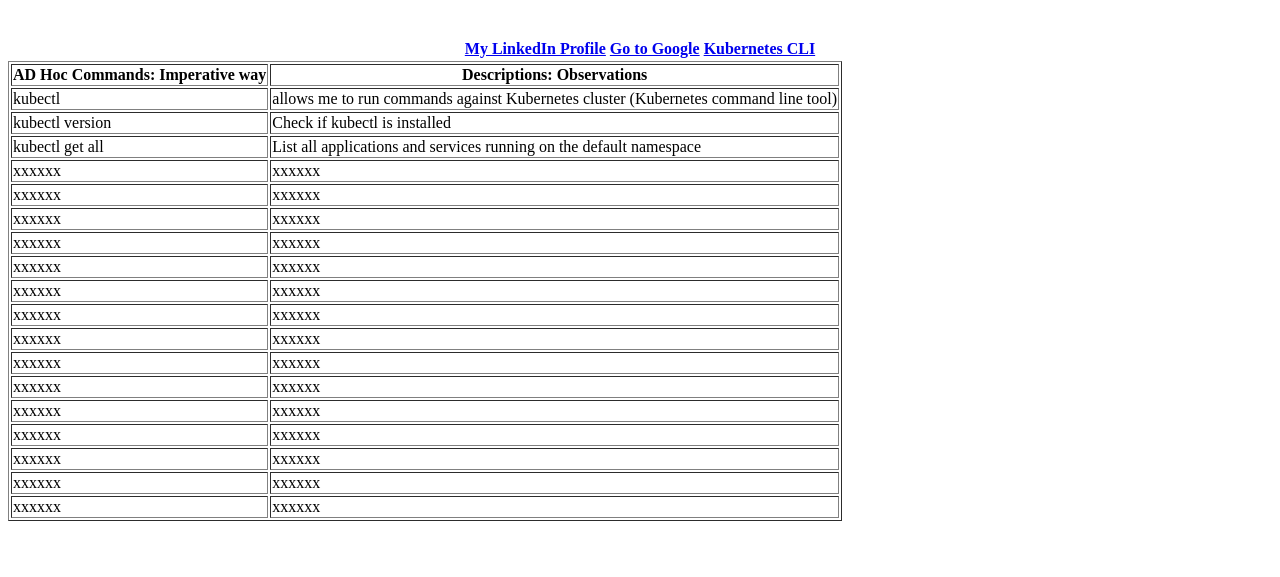
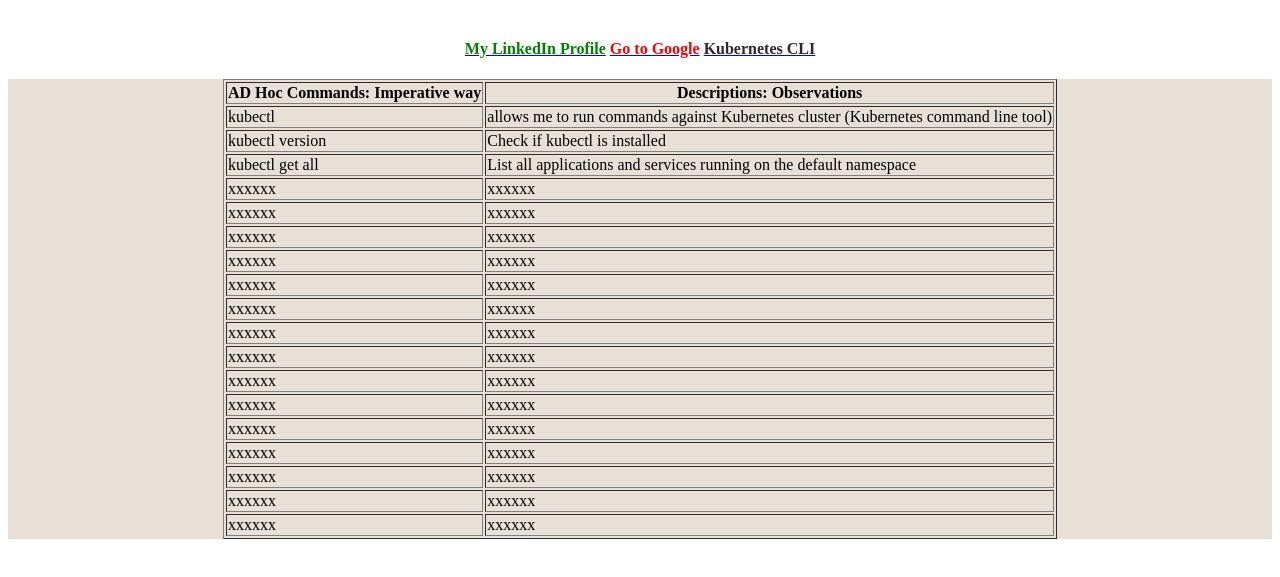
Before and after one commit to tchatua/french_python_developer, a plain HTML site: page a01_website/a04_kubernetes_cli.html in a window 1280 px wide. Shown: the part 61-638 px from the top of the page. Drawn offline with Linux system fonts and the light colour scheme.

Commit message:
span and div added on my html code

```diff
--- a/a01_website/a04_kubernetes_cli.html
+++ b/a01_website/a04_kubernetes_cli.html
@@ -12,11 +12,12 @@
         <!-- Barre des liens -->
         <table align="center">
             <tr>
-                <th><a href="https://www.linkedin.com/in/arristide-tchatua/" target="_blank">My LinkedIn Profile</a></th>
-                <th><a href="https://google.com" target="_blank">Go to Google</a></th>
-                <th><a href="a04_kubernetes_cli.html" target="_blank">Kubernetes CLI</a></th>
+                <th><a href="https://www.linkedin.com/in/arristide-tchatua/" target="_blank"><span style="color: green;">My LinkedIn Profile</span></a></th>
+                <th><a href="https://google.com" target="_blank"><span style="color: red;"> Go to Google</span></a></th>
+                <th><a href="a04_kubernetes_cli.html" target="_blank"><span style="color: rgba(7, 4, 0, 0.846);">Kubernetes CLI</span></a></th>
             </tr>
         </table>
+        <br>
         <!-- /Barre des liens -->
 
         <!-- Content of my webpage -->
@@ -26,6 +27,7 @@
             th: Table header (Titre)
             td: Table data (donnees, cellule)
         -->
+        <div align="center" style="background-color: rgb(232, 224, 215);">
             <table border="1">
                 <tr>
                     <th align="center">AD Hoc Commands: Imperative way</th>
@@ -103,12 +105,7 @@
                     <td>xxxxxx</td>
                     <td>xxxxxx</td>
                 </tr>
-
-
-
-
-
             </table>
-
+        </div>
 </body>
 </html>
```
Also changed, not shown: a01_website/a03_deploy_k8s_cluster.html (+3 -3 lines), a01_website/index.html (+3 -3 lines). Lines whose indentation alone changed are shown as unchanged.
